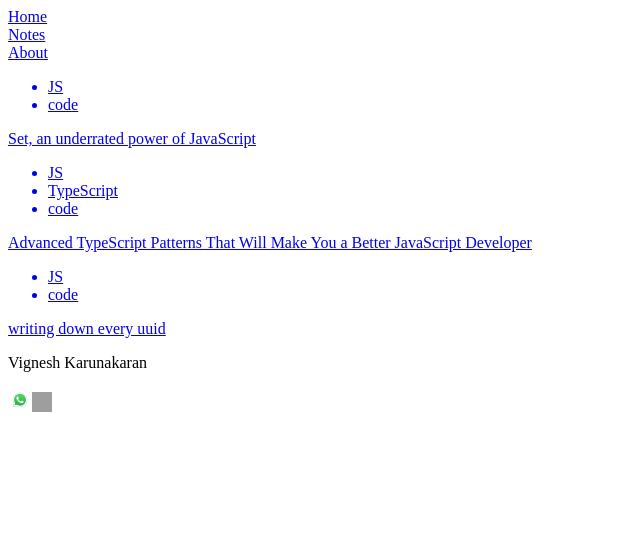
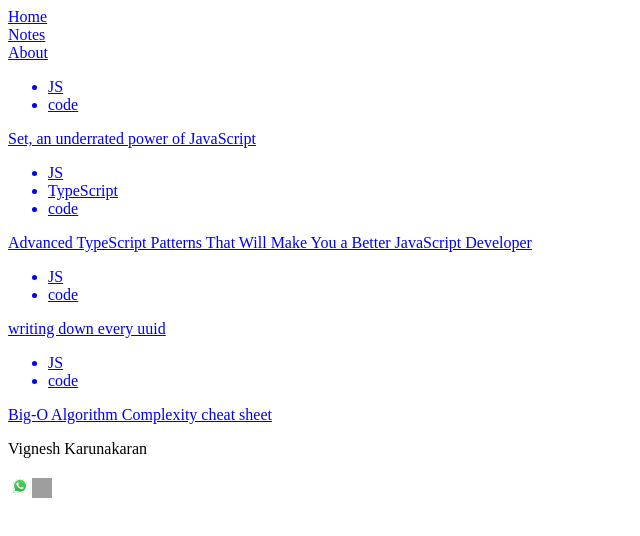
Before and after one commit to vignesh-karunakaran/my-blog, a Next.js app: page /notes in a window 1280 px wide. Shown: the top 536 px of the page, without its empty margins (0-640 px from the left). Built offline with nearby package versions, Linux system fonts and the light colour scheme; grey boxes are pictures that could not be loaded.

Commit message:
Update noteList.js

```diff
--- a/constants/noteList.js
+++ b/constants/noteList.js
@@ -13,6 +13,11 @@ const noteList = [
         desc: "writing down every uuid",
         link: "https://eieio.games/blog/writing-down-every-uuid/",
         tags: ["JS", "code"]
+    },
+    {
+        desc: "Big-O Algorithm Complexity cheat sheet",
+        link: "https://www.bigocheatsheet.com/",
+        tags: ["JS", "code"]
     }
 ];
 export default noteList;
```
